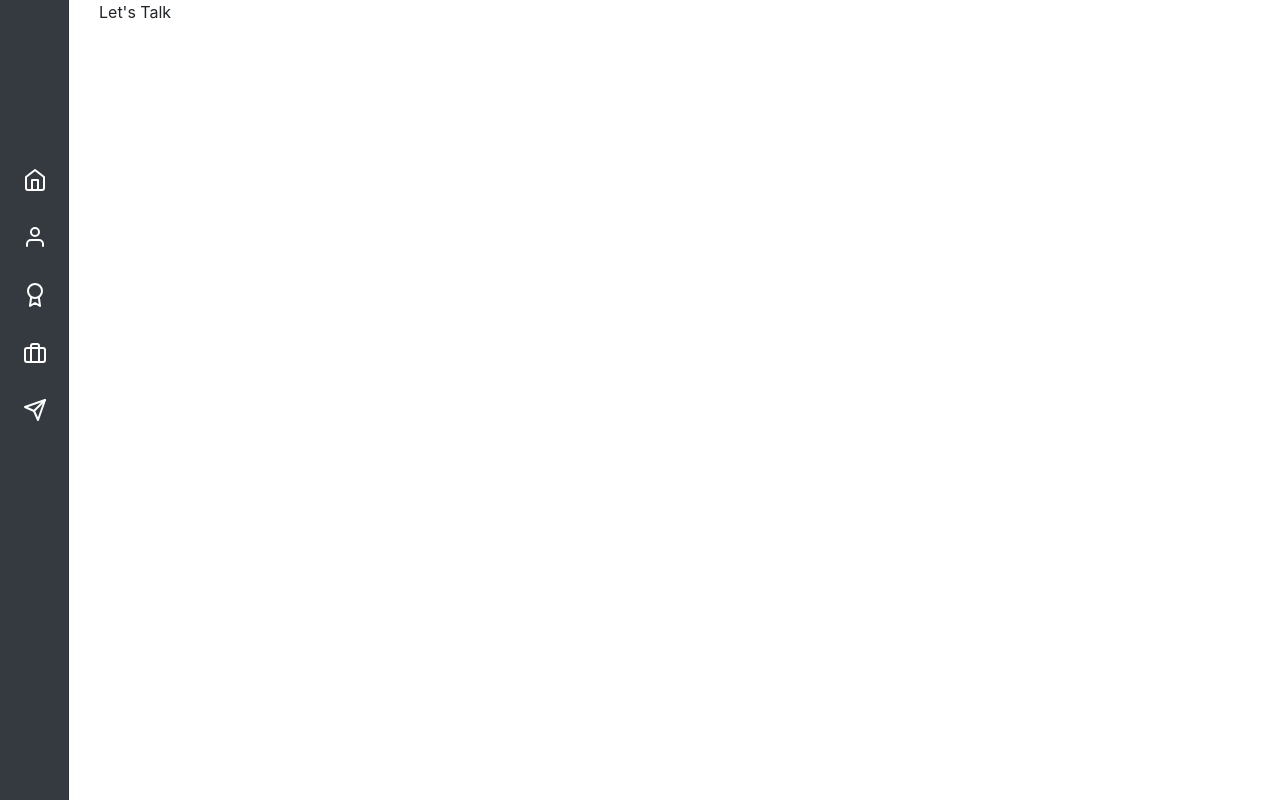
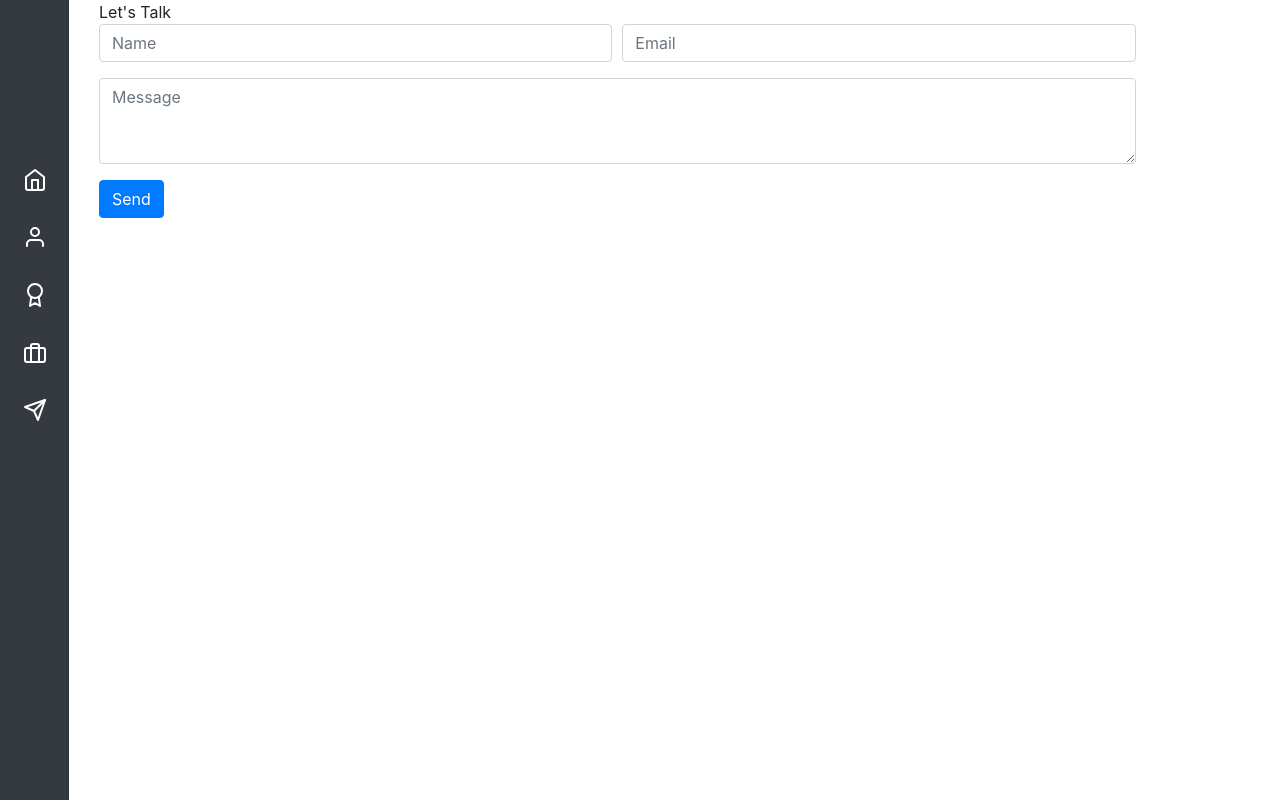
Before and after one commit to triabagus/react-contact-form, a React (Create React App) app: page /contact in a window 1280 px wide. Built offline with nearby package versions, Linux system fonts and the light colour scheme.

Commit message:
Component: Contact Page

```diff
--- a/package.json
+++ b/package.json
@@ -7,6 +7,7 @@
     "@testing-library/react": "^9.5.0",
     "@testing-library/user-event": "^7.2.1",
     "bootstrap": "^4.5.0",
+    "emailjs-com": "^2.6.3",
     "react": "^16.13.1",
     "react-bootstrap": "^1.3.0",
     "react-dom": "^16.13.1",
--- a/src/App.jsx
+++ b/src/App.jsx
@@ -9,7 +9,7 @@ import HomePage from './pages/HomePage';
 import AboutPage from './pages/AboutPage';
 import AwardPage from './pages/AwardPage';
 import WorkPage from './pages/WorkPage';
-import ContactPage from './pages/ContactPage';
+import ContactPage from './pages/ContactPage/ContactPage';
 
 class App extends Component {
   constructor(props) {
--- a/src/pages/ContactPage.jsx
+++ /dev/null
@@ -1,13 +0,0 @@
-import React from 'react';
-
-function ContactPage(props) {
-
-    return(
-        <div>
-            {props.title}
-        </div>
-    );
-
-}
-
-export default ContactPage;
--- /dev/null
+++ b/src/pages/ContactPage/ContactPage.jsx
@@ -0,0 +1,43 @@
+import React, { Component } from 'react';
+import { Form, Button } from 'react-bootstrap';
+import './ContactPage.css';
+// import emailjs from 'emailjs-com';
+
+class ContactPage extends Component {
+    constructor(props) {
+        super(props);
+        this.state = {
+            title: props.title
+        }
+    }
+
+    render() {
+        return (
+            <div>
+                {this.state.title}
+
+                <Form>
+                    <Form.Row>
+                        <Form.Group controlId="formGridName" className="col-sm-12 col-md-6">
+                            <Form.Control type="text" placeholder="Name" />
+                        </Form.Group>
+
+                        <Form.Group controlId="formGridEmail" className="col-sm-12 col-md-6">
+                            <Form.Control type="email" placeholder="Email" />
+                        </Form.Group>
+                    </Form.Row>
+
+                    <Form.Group controlId="exampleForm.message">
+                        <Form.Control as="textarea" rows="3" placeholder="Message" />
+                    </Form.Group>
+
+                    <Button variant="primary" type="submit">
+                        Send
+                    </Button>
+                </Form>
+            </div>
+        );
+    }
+}
+
+export default ContactPage;
```
Also changed, not shown: src/pages/ContactPage/ContactPage.css (added), 2 other files (tests, documents, lock files or other folders).
